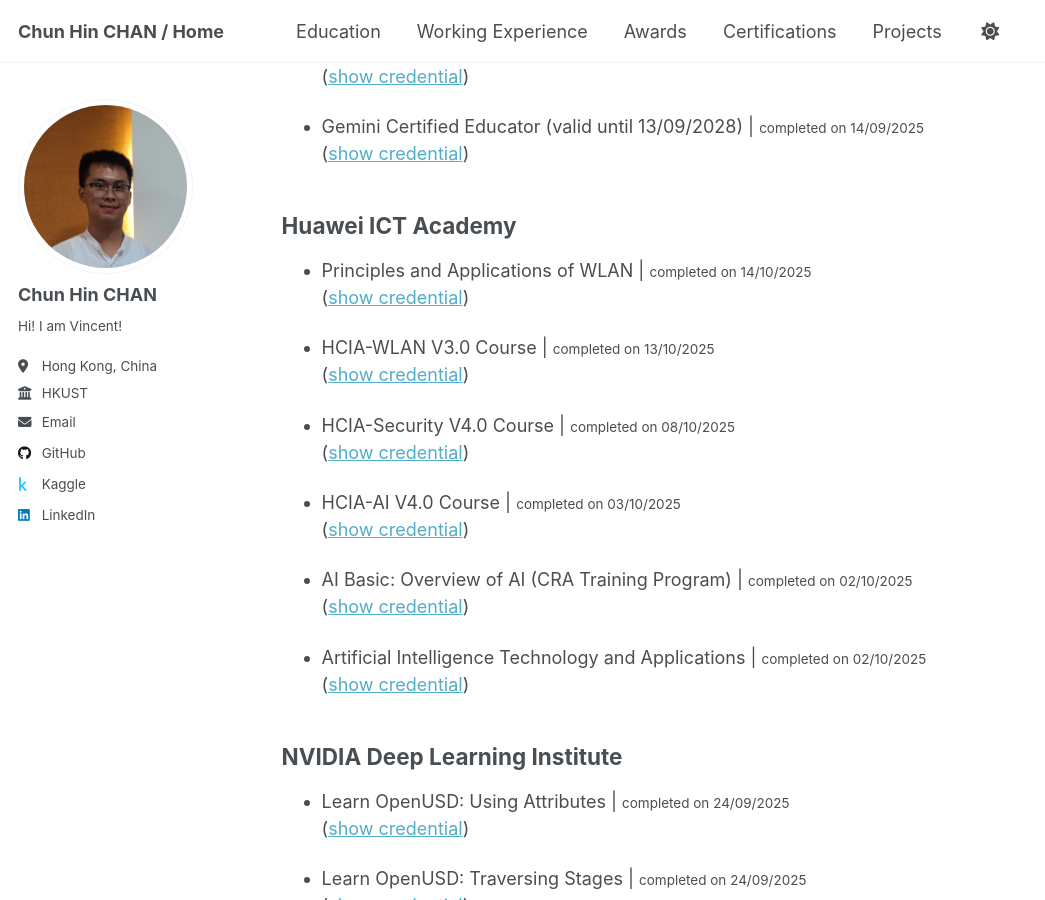
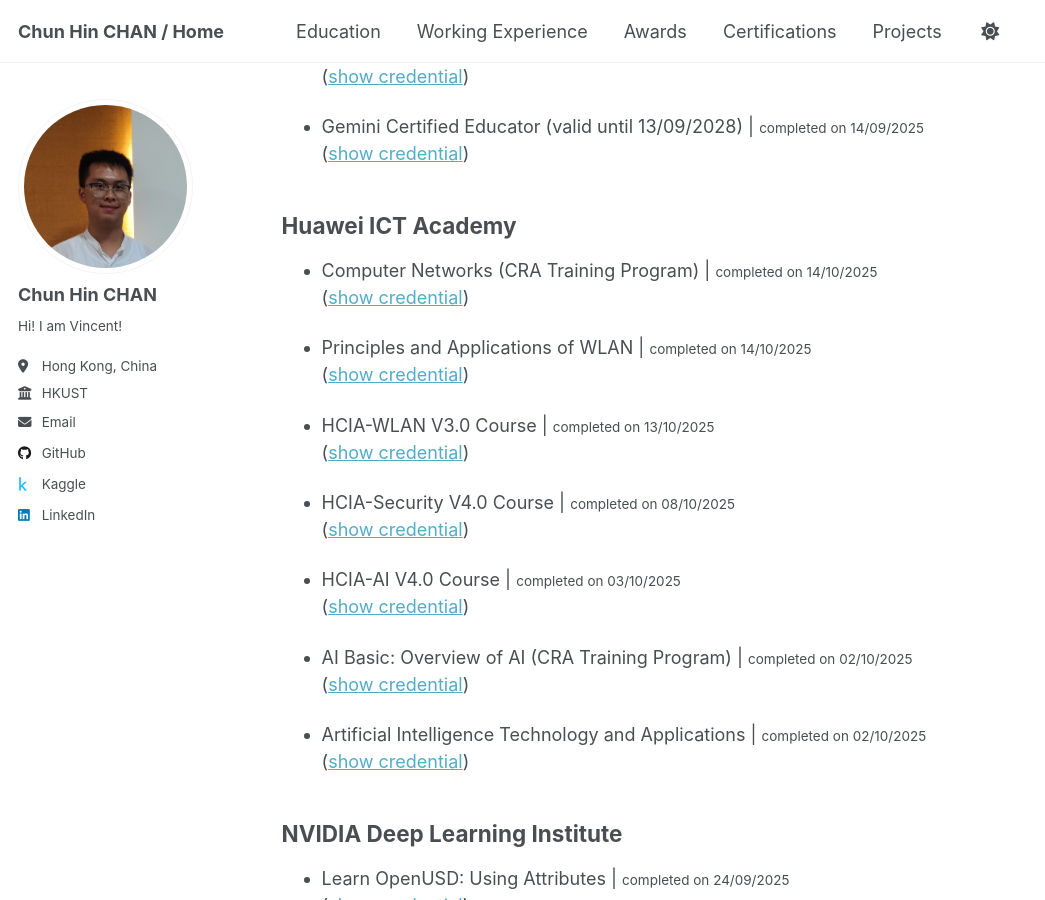
Before and after one commit to Vincent-Chan/index, a Jekyll site: the page built from _pages/certifications.md, in a window 1280 px wide and 900 px high, scrolled down 403 px. Shown: the whole window, without its empty margins (0-1045 px from the left). Built offline with Jekyll 4.4.1, drawn with Linux system fonts in a browser that asks for light colours.

Commit message:
added "Computer Networks (CRA Training Program)" certificate

```diff
--- a/_pages/certifications.md
+++ b/_pages/certifications.md
@@ -26,6 +26,9 @@ redirect_from:
 
 
 ## Huawei ICT Academy
+
+* Computer Networks (CRA Training Program) | <small>completed on 14/10/2025</small>
+<br>([show credential](https://github.com/Vincent-Chan/Computer-Networks--CRA-Training-Program-/blob/main/Computer%20Networks%20(CRA%20Training%20Program).png))
 
 * Principles and Applications of WLAN | <small>completed on 14/10/2025</small>
 <br>([show credential](https://github.com/Vincent-Chan/Principles-and-Applications-of-WLAN/blob/main/Principles%20and%20Applications%20of%20WLAN.png))
```
